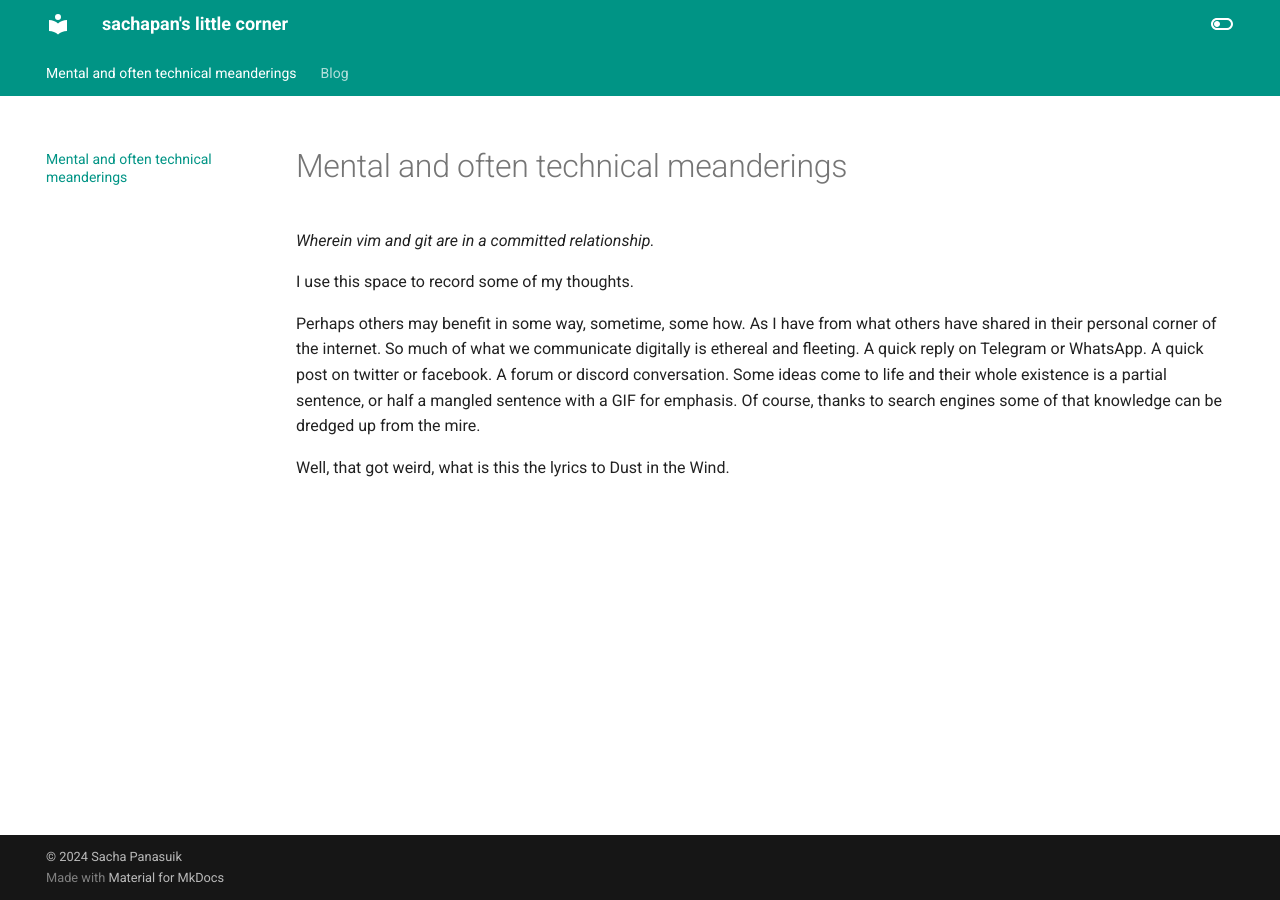
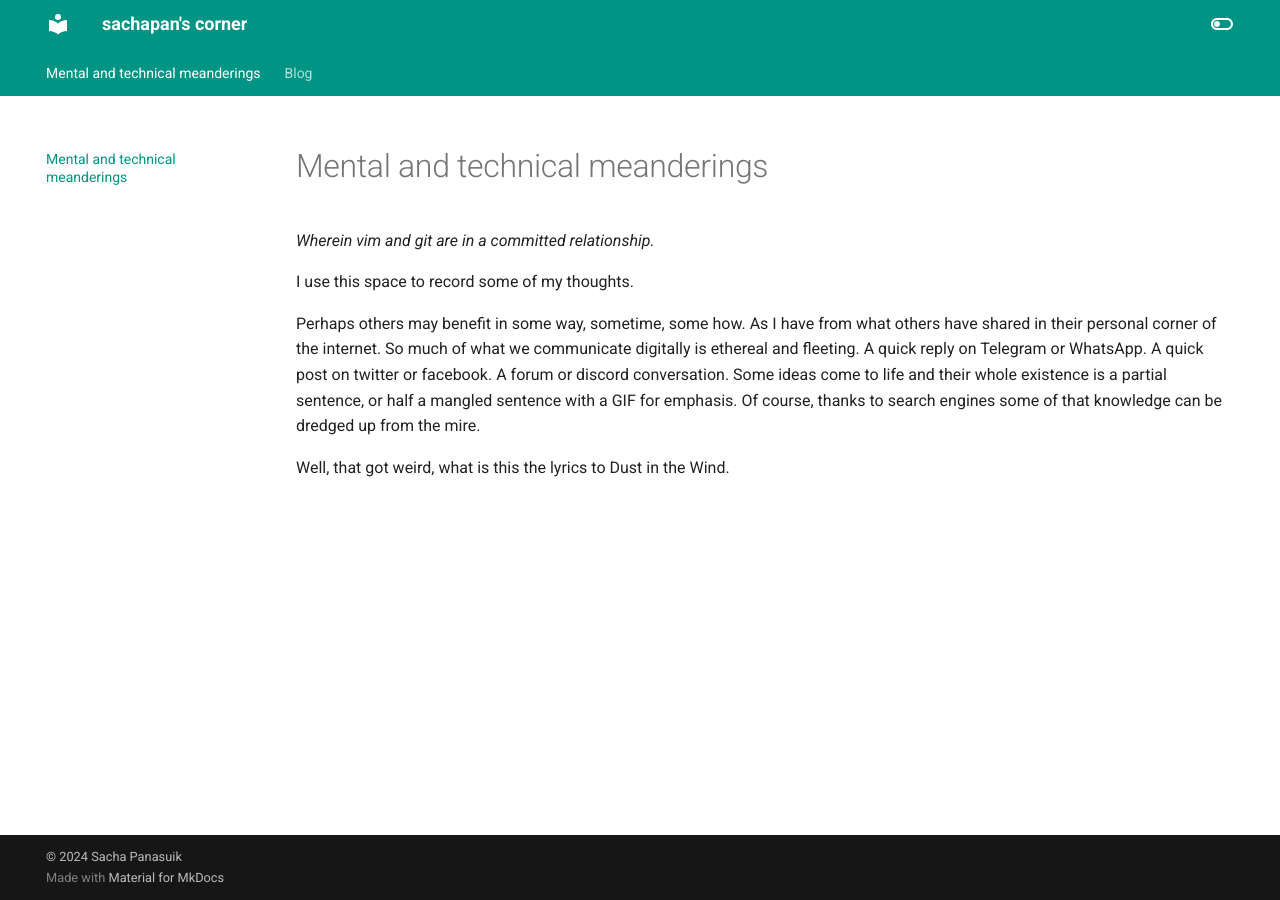
Before and after one commit to sachapan/sachapan.github.io, an MkDocs documentation site: the page built from docs/index.md, in a window 1280 px wide. Built offline with MkDocs 1.6.1 and Material for MkDocs 9.7.7, drawn with Linux system fonts in a browser that asks for light colours.

Commit message:
Changed title

```diff
--- a/docs/index.md
+++ b/docs/index.md
@@ -1,4 +1,4 @@
-# Mental and often technical meanderings
+# Mental and technical meanderings
 
 _Wherein vim and git are in a committed relationship._
 
--- a/mkdocs.yml
+++ b/mkdocs.yml
@@ -1,4 +1,4 @@
-site_name: sachapan's little corner
+site_name: sachapan's corner
 theme:
   name: material
   features:
```
